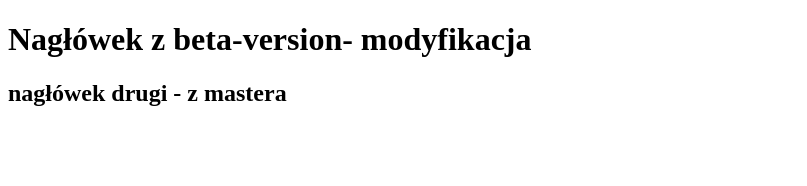
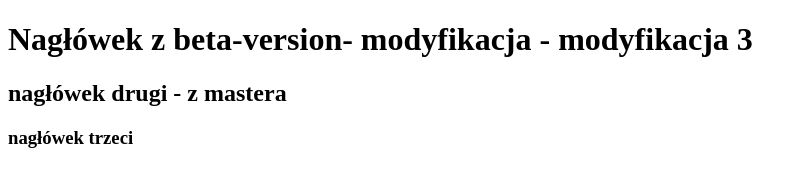
Before and after one commit to ryjkowna/github, a plain HTML site: page index.html in a window 1280 px wide. Shown: the whole page, without its empty margins (0-807 px from the left). Drawn offline with Linux system fonts and the light colour scheme.

Commit message:
modyfikacja 3

```diff
--- a/index.html
+++ b/index.html
@@ -5,7 +5,8 @@
     <title>Github</title>
 </head>
 <body>
-   <h1>Nagłówek z beta-version- modyfikacja</h1>
+   <h1>Nagłówek z beta-version- modyfikacja - modyfikacja 3</h1>
    <h2>nagłówek drugi - z mastera</h2>
+   <h3>nagłówek trzeci</h3>
    </body>
 </html>
```
